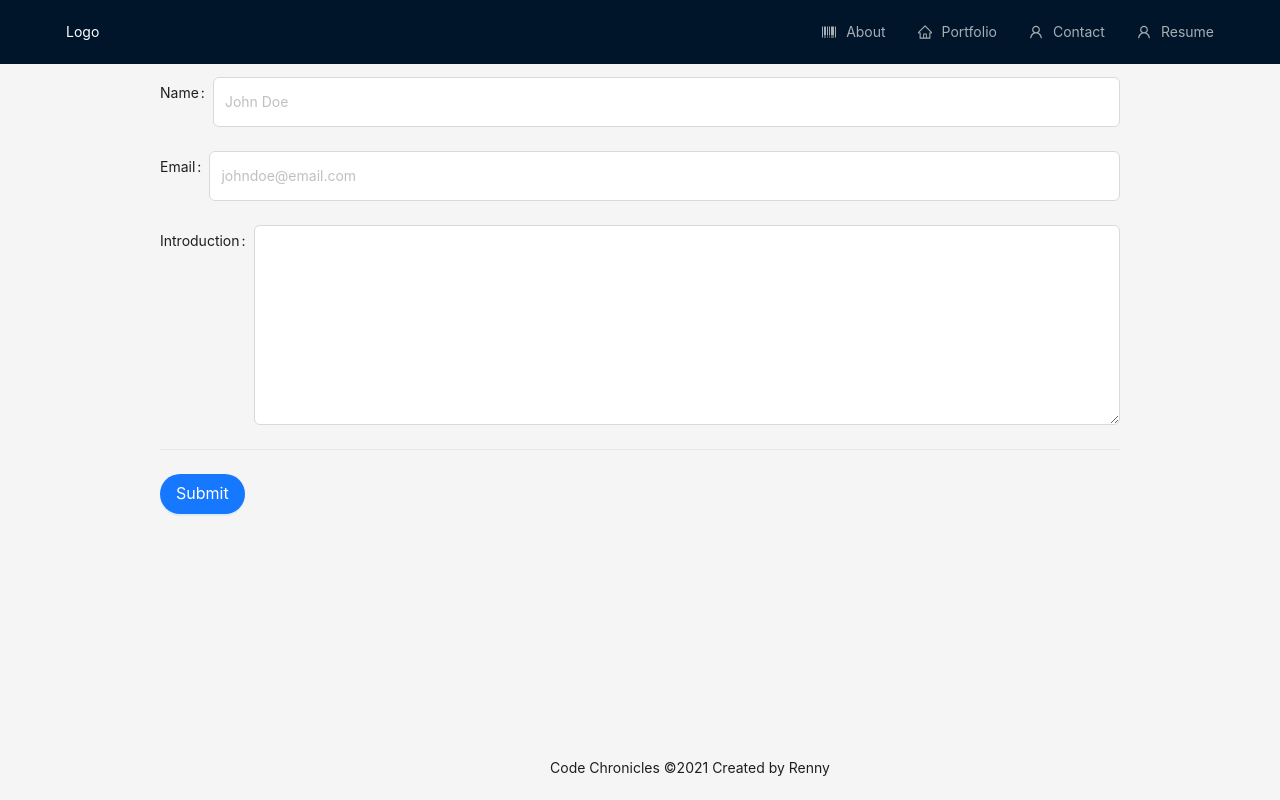
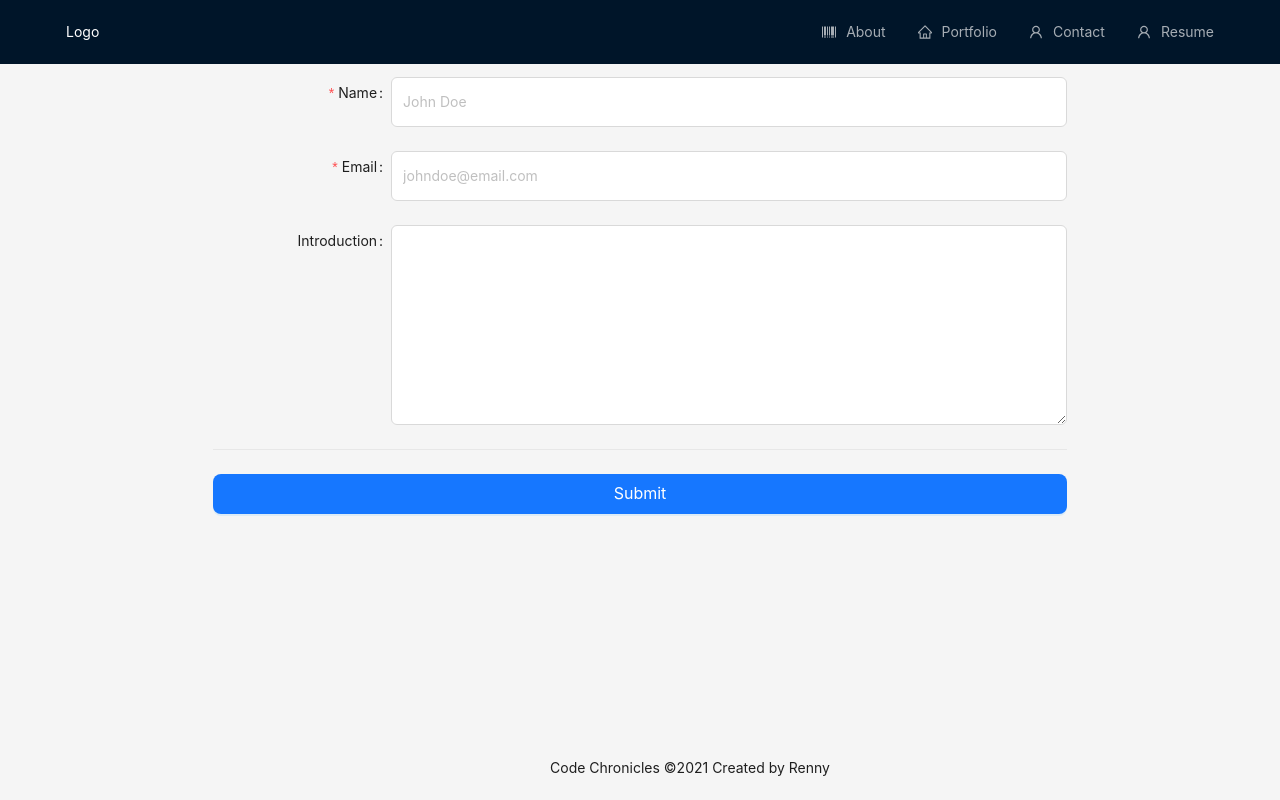
Before and after one commit to MwangiR/Code_Chronicles, a React (Vite) app: page /Contact in a window 1280 px wide. Built offline with nearby package versions, Linux system fonts and the light colour scheme.

Commit message:
contact form design: Log values

```diff
--- a/src/pages/Contact.jsx
+++ b/src/pages/Contact.jsx
@@ -1,28 +1,73 @@
-import { Row, Col, Divider } from 'antd';
-import { Button, Form, Input } from 'antd';
+import { Row, Col, Divider, Button, Form, Input } from 'antd';
+import { useState } from 'react';
 
 export default function About() {
+  const [form] = Form.useForm();
+  const [name, setName] = useState('');
+  const [email, setEmail] = useState('');
+  const [introduction, setIntroduction] = useState('');
+
+  const onFinish = (values) => {
+    setName(values.name);
+    setEmail(values.email);
+    setIntroduction(values.introduction);
+
+    const contactInfo = {
+      name: name,
+      email: email,
+      introduction: introduction,
+    };
+
+    console.log('Contact Info', contactInfo);
+    setTimeout(() => {
+      form.resetFields();
+    }, 2000);
+  };
+
   return (
-    <div>
-      <Row justify='center'>
-        <Col span={18} flex={3} style={{ marginTop: '1%' }}>
-          <Form>
-            <Form.Item label='Name'>
+    <div className='contactForm'>
+      <Row justify={'center'} align='middle'>
+        <Col span={16} style={{ marginTop: '1%' }}>
+          <Form labelCol={{ span: 5 }} form={form} onFinish={onFinish}>
+            <Form.Item
+              name='name'
+              rules={[
+                {
+                  required: true,
+                  message: 'This field is required',
+                },
+              ]}
+              label='Name'
+            >
               <Input placeholder='John Doe' style={{ height: '50px' }} />
             </Form.Item>
-            <Form.Item label='Email'>
+            <Form.Item
+              name='email'
+              rules={[
+                {
+                  required: true,
+                  message: 'This field is required',
+                },
+              ]}
+              label='Email'
+            >
               <Input placeholder='johndoe@email.com' style={{ height: '50px' }} />
             </Form.Item>
-            <Form.Item label='Introduction'>
+            <Form.Item name='introduction' label='Introduction'>
               <Input.TextArea style={{ height: '200px' }} />
             </Form.Item>
             <Divider />
-            <Form.Item>
-              <Button type='primary' size='large' shape='round'>
+            <Form.Item wrapperCol={{ span: 24 }}>
+              <Button block htmlType='submit' type='primary' size='large'>
                 Submit
               </Button>
             </Form.Item>
           </Form>
+          {/* <div>
+            <p>Name: {name}</p>
+            <p>Email: {email}</p>
+            <p>Introduction: {introduction}</p>
+          </div> */}
         </Col>
       </Row>
     </div>
```
Also changed, not shown: src/App.css (+8 -0 lines).
